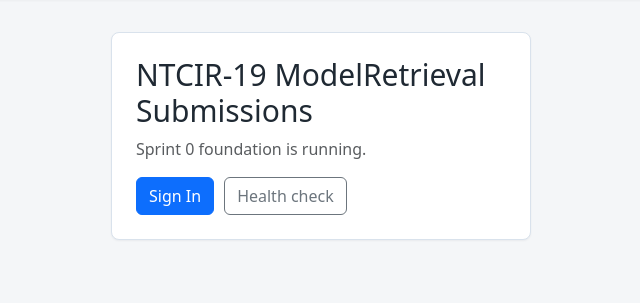
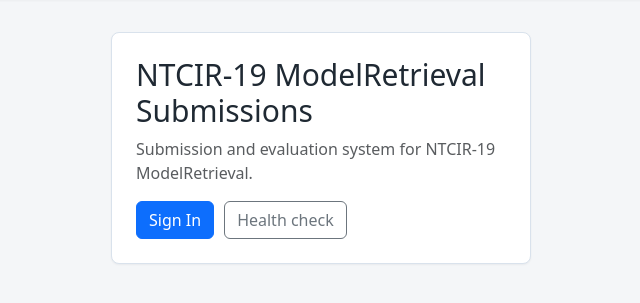
Before and after one commit to modelretrieval-1/modelretrieval-1-submission-site, a FastAPI app: page / in a window 1280 px wide. Shown: the part 57-360 px from the top of the page, without its empty margins (319-959 px from the left). Run offline with FastAPI, Linux system fonts and the light colour scheme.

Commit message:
Update home page status copy

```diff
--- a/app/templates/home.html
+++ b/app/templates/home.html
@@ -3,7 +3,7 @@
 {% block content %}
   <section class="panel auth-panel">
     <h1>{{ app_name }}</h1>
-    <p class="text-muted">Sprint 0 foundation is running.</p>
+    <p class="text-muted">Submission and evaluation system for NTCIR-19 ModelRetrieval.</p>
     <div class="action-row">
       <a class="btn btn-primary" href="/login">Sign In</a>
       <a class="btn btn-outline-secondary" href="/health">Health check</a>
```
Also changed, not shown: tests/test_app.py (+1 -1 lines).
